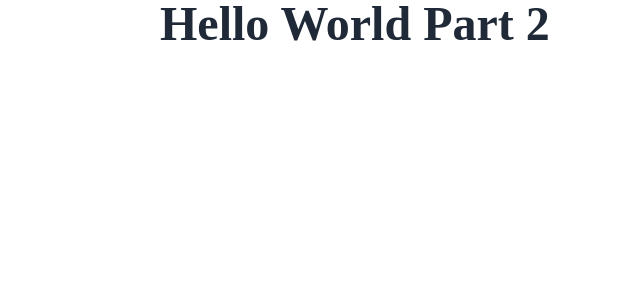
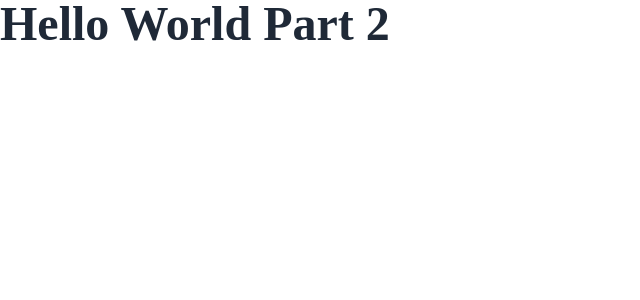
Before and after one commit to saikanepal/Tourism_Front, a React (Create React App) app: page / in a window 1280 px wide. Shown: the top 300 px of the page, without its empty margins (0-640 px from the left). Built offline with nearby package versions, Linux system fonts and the light colour scheme.

Commit message:
removed ml from app.js

```diff
--- a/src/App.js
+++ b/src/App.js
@@ -3,7 +3,7 @@ import AppRouter from './AppRouter';
 
 function App() {
   return (
-    <div className="App text-gray-500 ml-40">
+    <div className="App text-gray-500 ">
       <AppRouter />
     </div>
   );
```
